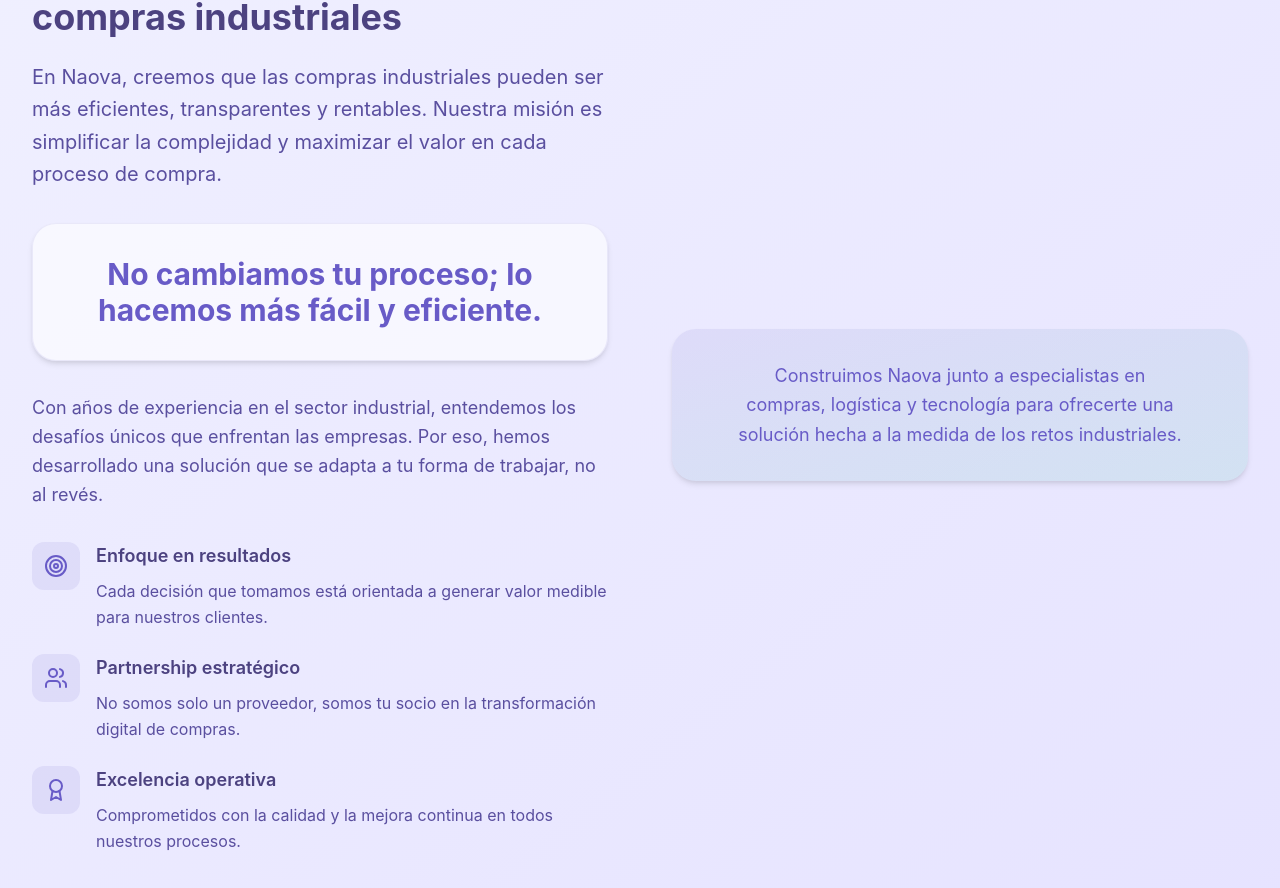
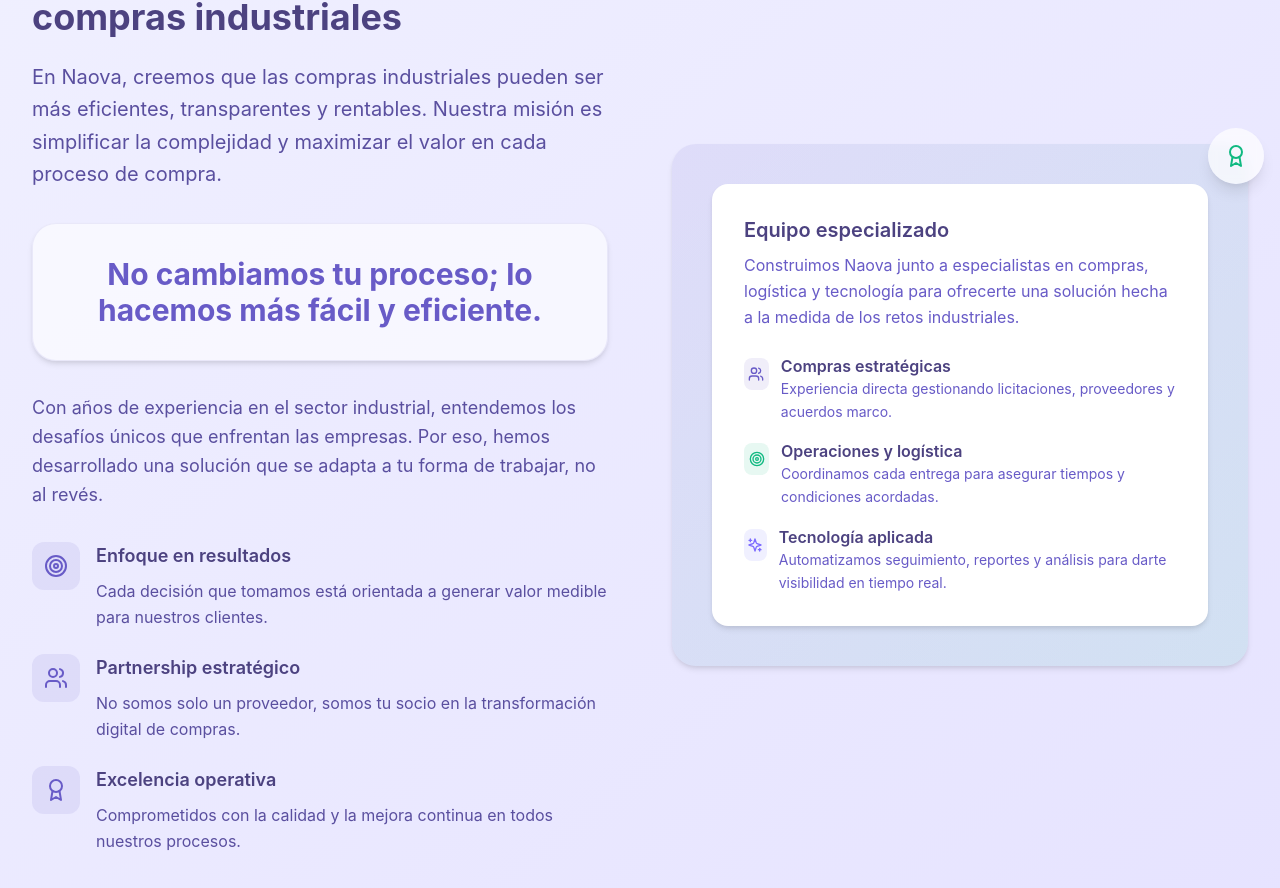
Before and after one commit to victor-4502/naova_mvp, a Next.js app: page / in a window 1280 px wide. Shown: the part 7203-8091 px from the top of the page. Built offline with nearby package versions, Linux system fonts and the light colour scheme.

Commit message:
Refuerza secciÃ³n About con detalles del equipo

```diff
--- a/components/About.tsx
+++ b/components/About.tsx
@@ -1,7 +1,7 @@
 'use client'
 
 import { motion } from 'framer-motion'
-import { Users, Target, Award } from 'lucide-react'
+import { Users, Target, Award, Sparkles } from 'lucide-react'
 
 const About = () => {
   const values = [
@@ -118,11 +118,60 @@
             whileInView={{ opacity: 1, x: 0 }}
             viewport={{ once: true, margin: '-100px' }}
             transition={{ duration: 0.8 }}
-            className="bg-gradient-to-br from-primary/10 to-secondary/10 rounded-3xl p-8 shadow-soft flex items-center justify-center"
+            className="relative bg-gradient-to-br from-primary/10 to-secondary/10 rounded-3xl p-10 shadow-soft"
           >
-            <p className="text-lg text-gray-700 leading-relaxed text-center max-w-md">
-              Construimos Naova junto a especialistas en compras, logística y tecnología para ofrecerte una solución hecha a la medida de los retos industriales.
-            </p>
+            <div className="absolute -top-4 -right-4 w-14 h-14 rounded-full bg-white/70 backdrop-blur-sm flex items-center justify-center shadow-medium">
+              <Award className="h-6 w-6 text-secondary" />
+            </div>
+
+            <div className="bg-white rounded-2xl p-8 shadow-soft space-y-6">
+              <div>
+                <h4 className="text-xl font-semibold text-gray-900 mb-2">
+                  Equipo especializado
+                </h4>
+                <p className="text-gray-700 leading-relaxed">
+                  Construimos Naova junto a especialistas en compras, logística y tecnología para ofrecerte una solución hecha a la medida de los retos industriales.
+                </p>
+              </div>
+
+              <div className="space-y-4 text-gray-700">
+                <div className="flex items-start gap-3">
+                  <div className="mt-1 flex h-8 w-8 items-center justify-center rounded-lg bg-primary/10 text-primary">
+                    <Users className="h-4 w-4" />
+                  </div>
+                  <div>
+                    <h5 className="font-semibold text-gray-900">Compras estratégicas</h5>
+                    <p className="text-sm leading-relaxed">
+                      Experiencia directa gestionando licitaciones, proveedores y acuerdos marco.
+                    </p>
+                  </div>
+                </div>
+
+                <div className="flex items-start gap-3">
+                  <div className="mt-1 flex h-8 w-8 items-center justify-center rounded-lg bg-secondary/10 text-secondary">
+                    <Target className="h-4 w-4" />
+                  </div>
+                  <div>
+                    <h5 className="font-semibold text-gray-900">Operaciones y logística</h5>
+                    <p className="text-sm leading-relaxed">
+                      Coordinamos cada entrega para asegurar tiempos y condiciones acordadas.
+                    </p>
+                  </div>
+                </div>
+
+                <div className="flex items-start gap-3">
+                  <div className="mt-1 flex h-8 w-8 items-center justify-center rounded-lg bg-purple-100 text-purple-600">
+                    <Sparkles className="h-4 w-4" />
+                  </div>
+                  <div>
+                    <h5 className="font-semibold text-gray-900">Tecnología aplicada</h5>
+                    <p className="text-sm leading-relaxed">
+                      Automatizamos seguimiento, reportes y análisis para darte visibilidad en tiempo real.
+                    </p>
+                  </div>
+                </div>
+              </div>
+            </div>
           </motion.div>
         </motion.div>
       </div>
```
